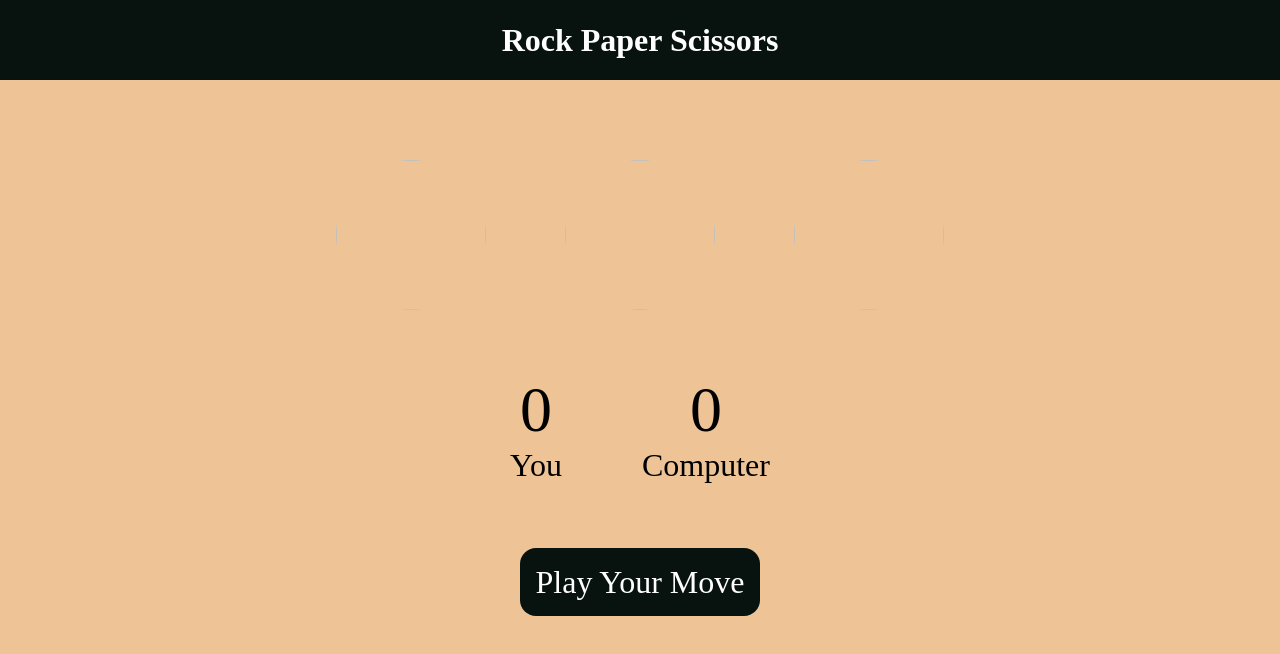
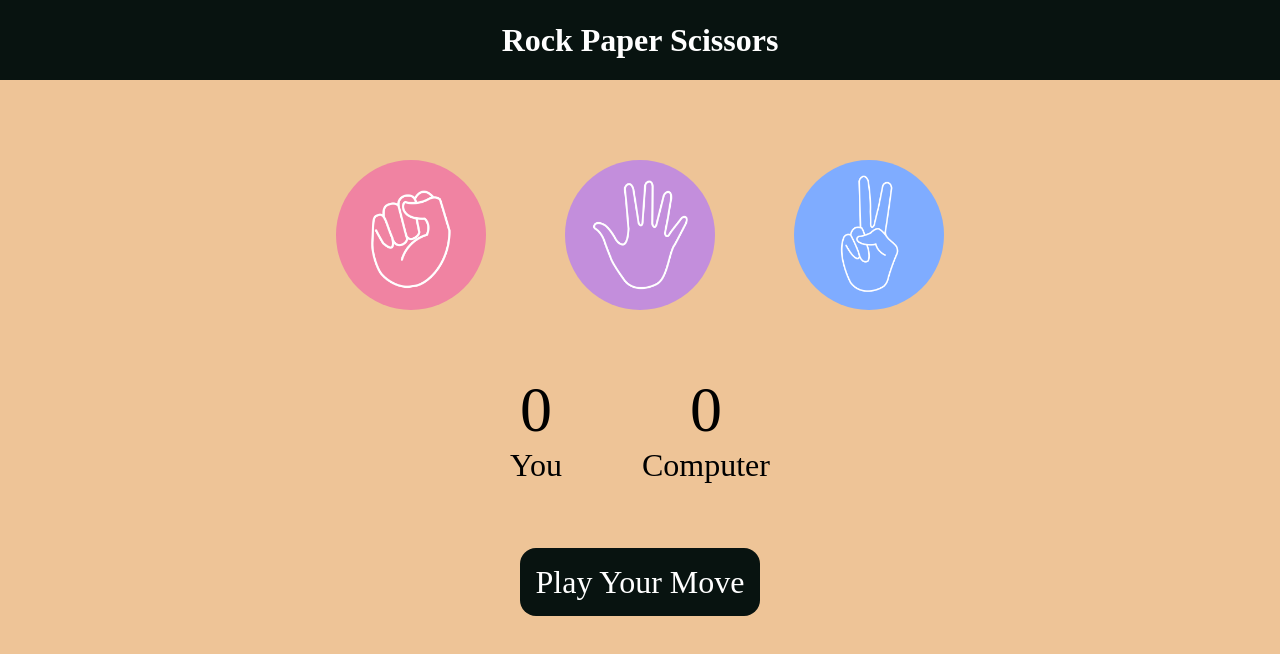
Before and after one commit to rushikeshbobade-dev/js-mini-projects, a plain HTML site: page StonePaperScissors/index.html in a window 1280 px wide. Drawn offline with Linux system fonts and the light colour scheme; the site is published under a folder, as on GitHub Pages, so addresses that start at the root find nothing.

Commit message:
Fix image paths in StonePaperScissors

```diff
--- a/StonePaperScissors/index.html
+++ b/StonePaperScissors/index.html
@@ -10,13 +10,13 @@
     <h1>Rock Paper Scissors</h1>
     <div class="choices">
         <div class="choice" id="rock">
-            <img src="/StonePaperScissors/rock.png" alt="">
+            <img src="rock.png" alt="">
         </div>
         <div class="choice" id="paper">
-            <img src="/StonePaperScissors/paper.png" alt="">
+            <img src="paper.png" alt="">
         </div>
         <div class="choice" id="scissors">
-            <img src="/StonePaperScissors/scissors.png" alt="">
+            <img src="scissors.png" alt="">
         </div>
     </div>
 
```
